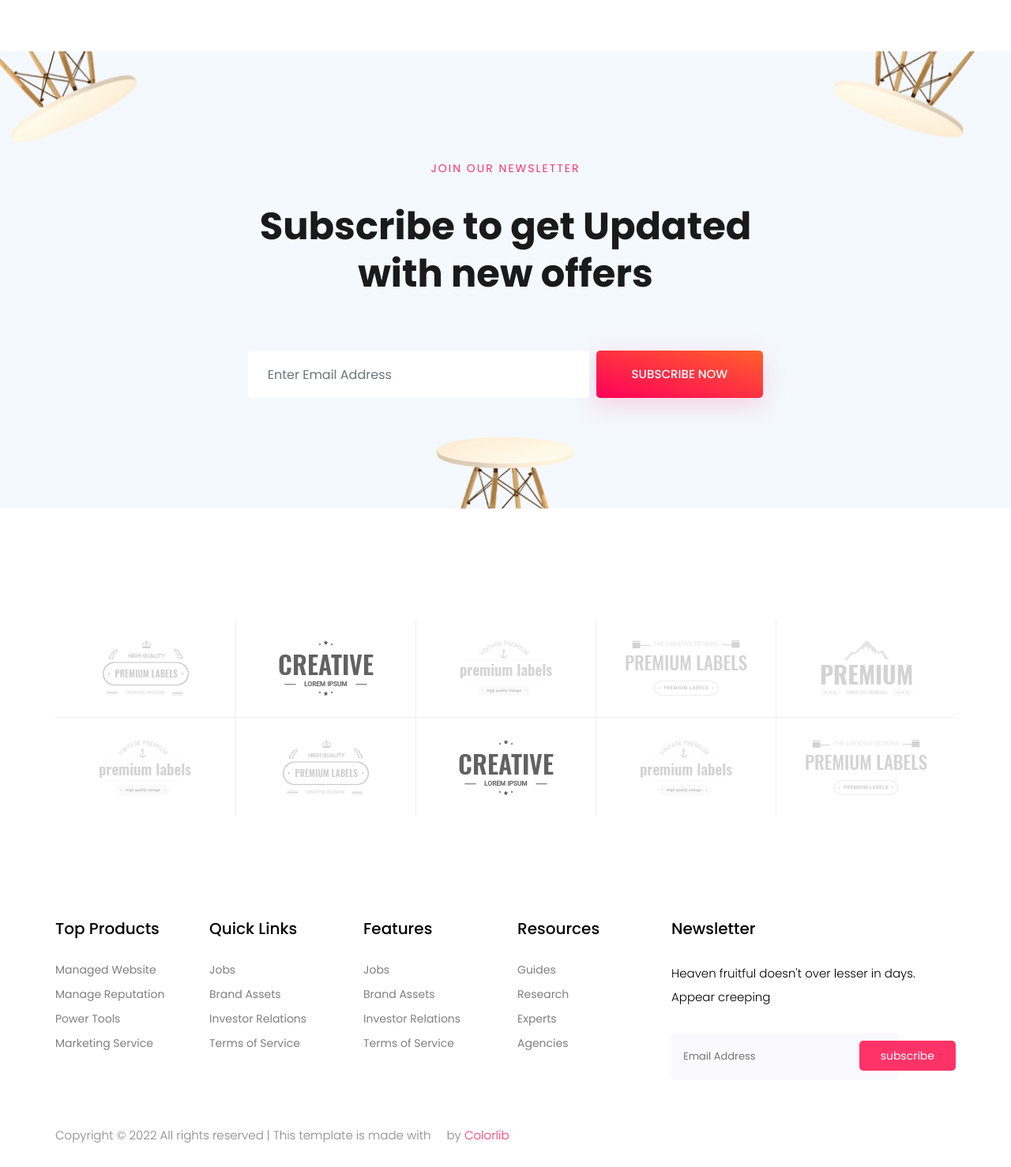
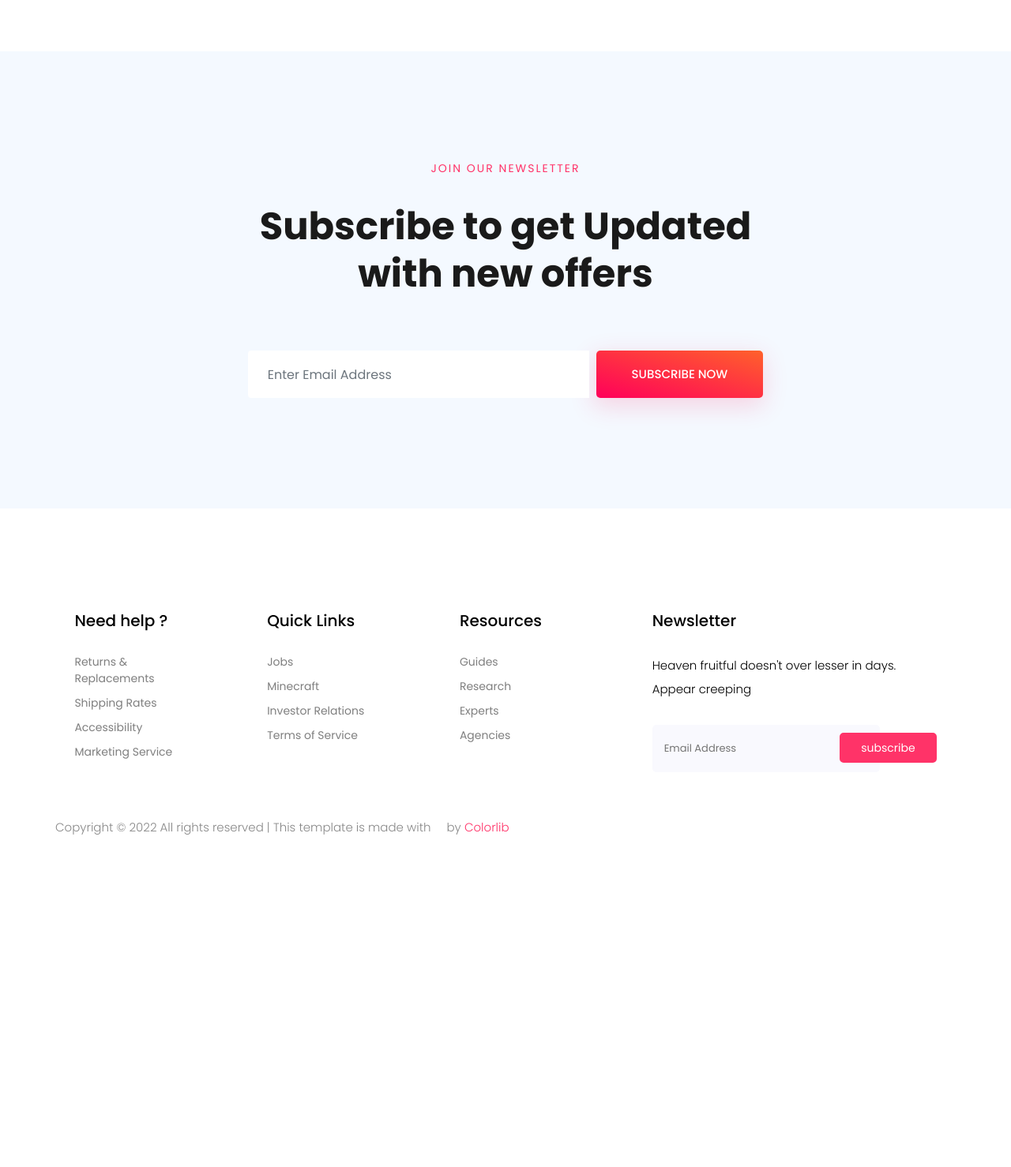
Before and after one commit to WapFalo/ecommerceSite, a Symfony app: template templates/home.html.twig in a window 1280 px wide. Shown: the part 4600-6078 px from the top of the page at 79% size. After the commit the page ends 5657 px from the top, so only its background shows below. Run offline with Twig, Linux system fonts and the light colour scheme; the template is opened without the code that fills it, so the values that code supplies are empty; some libraries are stand-ins or nearby versions; some web fonts are replaced.

Commit message:
few tweaks

```diff
--- a/templates/home.html.twig
+++ b/templates/home.html.twig
@@ -108,8 +108,7 @@
 								<div class="col-lg-5 col-md-8">
 									<div class="banner_text">
 										<div class="banner_text_iner">
-											<h1>Wood & Cloth
-												                                                Sofa</h1>
+											<h1>Recycled Wind Turbine</h1>
 											<p>Incididunt ut labore et dolore magna aliqua quis ipsum
 												                                                suspendisse ultrices gravida. Risus commodo viverra</p>
 											<a href="#" class="btn_2">buy now</a>
@@ -117,7 +116,7 @@
 									</div>
 								</div>
 								<div class="banner_img d-none d-lg-block">
-									<img src="img/banner_img.png" alt="">
+									<img src="img/wind_turbine.png" alt="">
 								</div>
 							</div>
 						</div>
@@ -450,7 +449,7 @@
 			<div class="row align-items-center justify-content-between">
 				<div class="col-lg-6 col-md-6">
 					<div class="offer_img">
-						<img src="img/offer_img.png" alt="">
+						<img src="img/subm_sol_pump.png" alt="">
 					</div>
 				</div>
 				<div class="col-lg-6 col-md-6">
@@ -557,63 +556,22 @@
 	</section>
 	<!--::subscribe_area part end::-->
 
-	<!-- subscribe_area part start-->
-	<section class="client_logo padding_top">
-		<div class="container">
-			<div class="row align-items-center">
-				<div class="col-lg-12">
-					<div class="single_client_logo">
-						<img src="img/client_logo/client_logo_1.png" alt="">
-					</div>
-					<div class="single_client_logo">
-						<img src="img/client_logo/client_logo_2.png" alt="">
-					</div>
-					<div class="single_client_logo">
-						<img src="img/client_logo/client_logo_3.png" alt="">
-					</div>
-					<div class="single_client_logo">
-						<img src="img/client_logo/client_logo_4.png" alt="">
-					</div>
-					<div class="single_client_logo">
-						<img src="img/client_logo/client_logo_5.png" alt="">
-					</div>
-					<div class="single_client_logo">
-						<img src="img/client_logo/client_logo_3.png" alt="">
-					</div>
-					<div class="single_client_logo">
-						<img src="img/client_logo/client_logo_1.png" alt="">
-					</div>
-					<div class="single_client_logo">
-						<img src="img/client_logo/client_logo_2.png" alt="">
-					</div>
-					<div class="single_client_logo">
-						<img src="img/client_logo/client_logo_3.png" alt="">
-					</div>
-					<div class="single_client_logo">
-						<img src="img/client_logo/client_logo_4.png" alt="">
-					</div>
-				</div>
-			</div>
-		</div>
-	</section>
-	<!--::subscribe_area part end::-->
-
 	<!--::footer_part start::-->
 	<footer class="footer_part">
 		<div class="container">
 			<div class="row justify-content-around">
 				<div class="col-sm-6 col-lg-2">
 					<div class="single_footer_part">
-						<h4>Top Products</h4>
+						<h4>Need help ?</h4>
 						<ul class="list-unstyled">
 							<li>
-								<a href="">Managed Website</a>
+								<a href="">Returns & Replacements</a>
 							</li>
 							<li>
-								<a href="">Manage Reputation</a>
+								<a href="">Shipping Rates</a>
 							</li>
 							<li>
-								<a href="">Power Tools</a>
+								<a href="">Accessibility</a>
 							</li>
 							<li>
 								<a href="">Marketing Service</a>
@@ -629,26 +587,7 @@
 								<a href="">Jobs</a>
 							</li>
 							<li>
-								<a href="">Brand Assets</a>
-							</li>
-							<li>
-								<a href="">Investor Relations</a>
-							</li>
-							<li>
-								<a href="">Terms of Service</a>
-							</li>
-						</ul>
-					</div>
-				</div>
-				<div class="col-sm-6 col-lg-2">
-					<div class="single_footer_part">
-						<h4>Features</h4>
-						<ul class="list-unstyled">
-							<li>
-								<a href="">Jobs</a>
-							</li>
-							<li>
-								<a href="">Brand Assets</a>
+								<a href="https://www.minecraft.net/fr-fr/store/minecraft-java-bedrock-edition-pc">Minecraft</a>
 							</li>
 							<li>
 								<a href="">Investor Relations</a>
```
Also changed, not shown: public/img/subm_sol_pump.png (added), public/img/subscribe_area.png, public/img/wind_turbine.jpg (added), public/img/wind_turbine.png (added).
